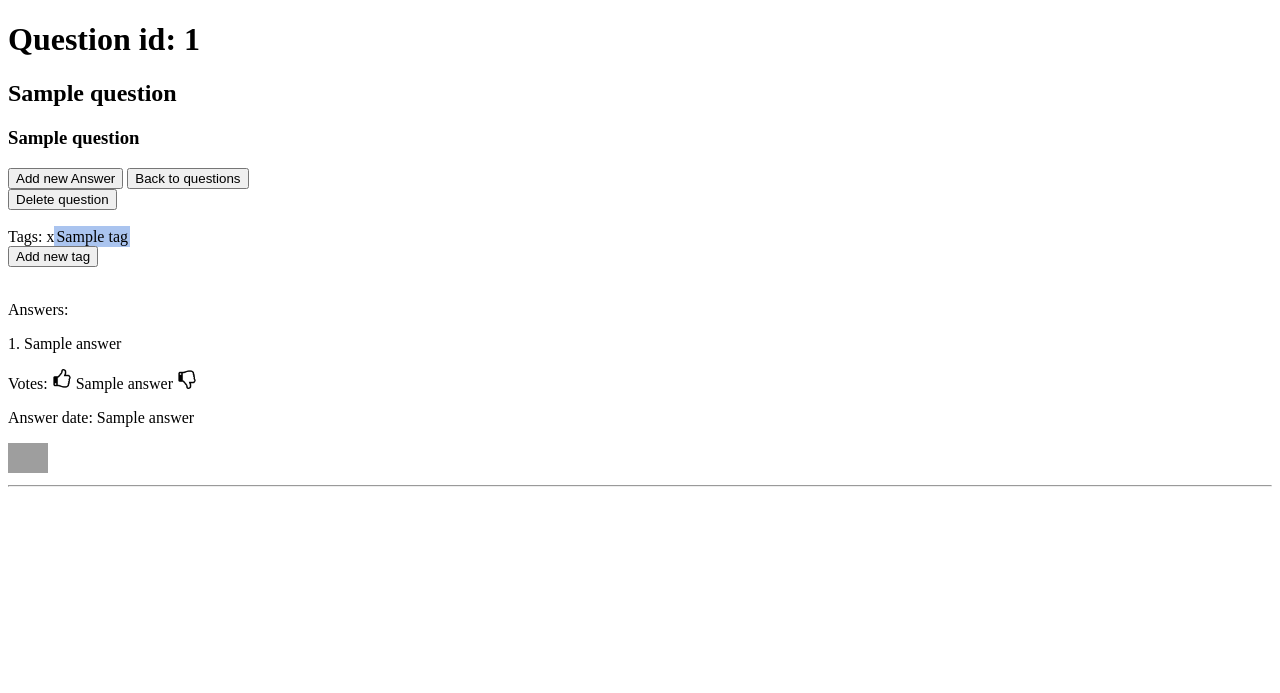
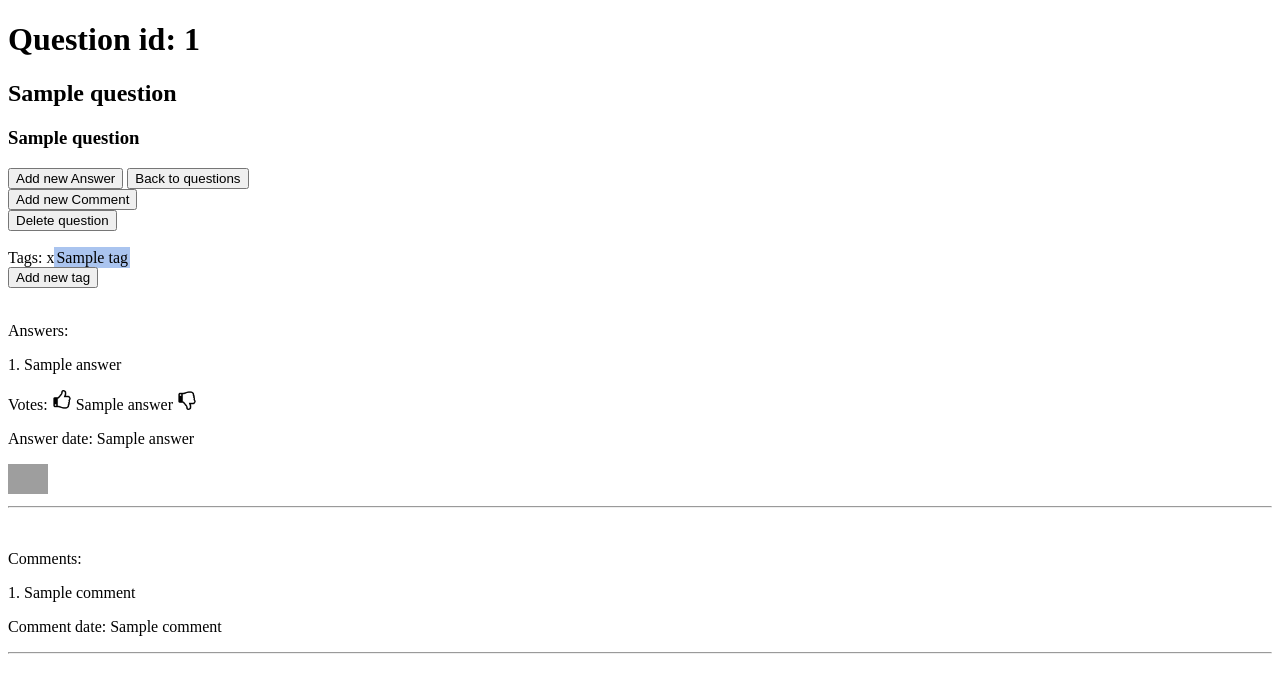
Before and after one commit to KataBucsai/AskMate2-project-prismatic, a Flask app: page /question/1 in a window 1280 px wide. Shown: the top 693 px of the page. Run offline with Flask 2, Linux system fonts and the light colour scheme; a database or web service that is not in the repository returns one stand-in record (values such as "Sample title"); some libraries are stand-ins or nearby versions; grey boxes are pictures that could not be loaded.

Commit message:
fixed question commit  adding

```diff
--- a/app_logic.py
+++ b/app_logic.py
@@ -29,9 +29,11 @@ def display_question(id, count_view=True):
     view_number = question_list[0][2] + 1
     ui.update_record('question', "view_number=%s" % (view_number), "id=%s" % (id))
     answer_list = ui.get_record_from_sql_db('answer', "question_id=%s" % (id))
+    comment_list = ui.get_record_from_sql_db('comment', "question_id=%s" % (id))
     # SELECT tag.name FROM tag JOIN question_tag ON question_tag.tag_id=tag.id WHERE question_tag.question_id=1;
     tag_list = ui.get_record_from_tag('tag', 'question_tag ON question_tag.tag_id=tag.id', "question_tag.question_id=%s" % (id))
-    return render_template('display_question.html', id=id, title=title, message=message, list_answers=answer_list, tag_list=tag_list)
+    return render_template('display_question.html', id=id, title=title,
+                           message=message, list_answers=answer_list, list_comments=comment_list, tag_list=tag_list)
 
 
 @app.route('/question/<question_id>/new-answer')
--- a/main.py
+++ b/main.py
@@ -25,7 +25,7 @@ def new_comment(question_id):
 @app_logic.app.route('/create_new_comment', methods=['POST'])
 def add_new_comment():
     ui.add_item_to_comment_db('comment', request.form)
-    return redirect('/question/' + request.form["question_id"])
+    return app_logic.redirect('/question/' + request.form["question_id"])
 
 
 @app_logic.app.route('/add_image/<id>', methods=['GET'])
--- a/templates/display_question.html
+++ b/templates/display_question.html
@@ -21,6 +21,9 @@
     <form action="/question/{{ id }}/new-answer">
         <input type="submit" value="Add new Answer" id="add_new_answer" name="add_new_answer">
         <input type="submit" value="Back to questions" formaction="/">
+    </form>
+    <form action="/question/{{ id }}/new-comment">
+        <input type="submit" value="Add new Comment" id="add_new_comment" name="add_new_comment">
     </form>
     <form action="\delete\{{ id }}" method="post">
         <input type="submit" value="Delete question">
@@ -58,35 +61,21 @@
             {% endif %}
             <hr>
         {% endfor %}
-        <!--
-        <table border=1 >
-            <tr>
-                <th>ID</th>
-                <th>Submission time</th>
-                <th>Vote number</th>
-                <th>Question ID</th>
-                <th>Message</th>
-                <th>Image</th>
-                <th>Vote</th>
-            </tr>
-            {% for row in list_answers %}
-                <tr>
-                    {% for i in range(5) %}
-                        <td>{{ row[i] }}</td>
-                    {% endfor %}
-                        {% if row[5] == '' %}
-                            <td><a href='/add_answer_image/{{row[0]}}'>add image</td>
-                        {% else %}
-                            <td><a href='/static/uploads/img/{{row[5]}}' ><img src='/static/uploads/img/{{row[5]}}' width = 40px>
-                        {% endif %}
-                    <td>
-                        <a href="/vote_answer_up?id={{ row[0] }}"><img src="/static/thumbs_up.png" id="{{ row[0] }}" alt="Vote up" width="20"></a>
-                        <a href="/vote_answer_down?id={{ row[0] }}"><img src="/static/thumbs_down.png" id="{{ row[0] }}" alt="Vote down" width="20"></a>
-                    </td>
-                </tr>
-            {% endfor %}
-        </table>
-        -->
+     <br>
+        {% if list_comments|length == 0%}
+            <p>There are no comments yet</p>
+        {% else %}
+            <p>Comments:</p>
+        {% endif %}
+        {% set count = [0] %}
+        {% for row in list_comments %}
+            {%if count.append(count.pop() + 1) %}{% endif %}
+            <p>{{ count[0] }}. {{ row[3]}}</p>
+            <p>
+                Comment date: {{ row[4] }}
+            </p>
+            <hr>
+        {% endfor %}
 </body>
 
 </html>
--- a/ui.py
+++ b/ui.py
@@ -44,7 +44,7 @@ def add_item_to_answer_db(table, request):
 def add_item_to_comment_db(table, request):
     handle_database("""INSERT INTO {} ({}, {}, {}, {}) VALUES ({}, {}, '{}', '{}');""".format(table,
                     'question_id', 'answer_id', 'message', 'submission_time',
-                    request['question_id'], None, request['new_comment_message'], str(datetime.now())[:-7]))
+                    request['question_id'], 'NULL', request['new_comment_message'], str(datetime.now())[:-7]))
 
 
 def add_item_to_question_tag(table, question_id, tag_id):
```
